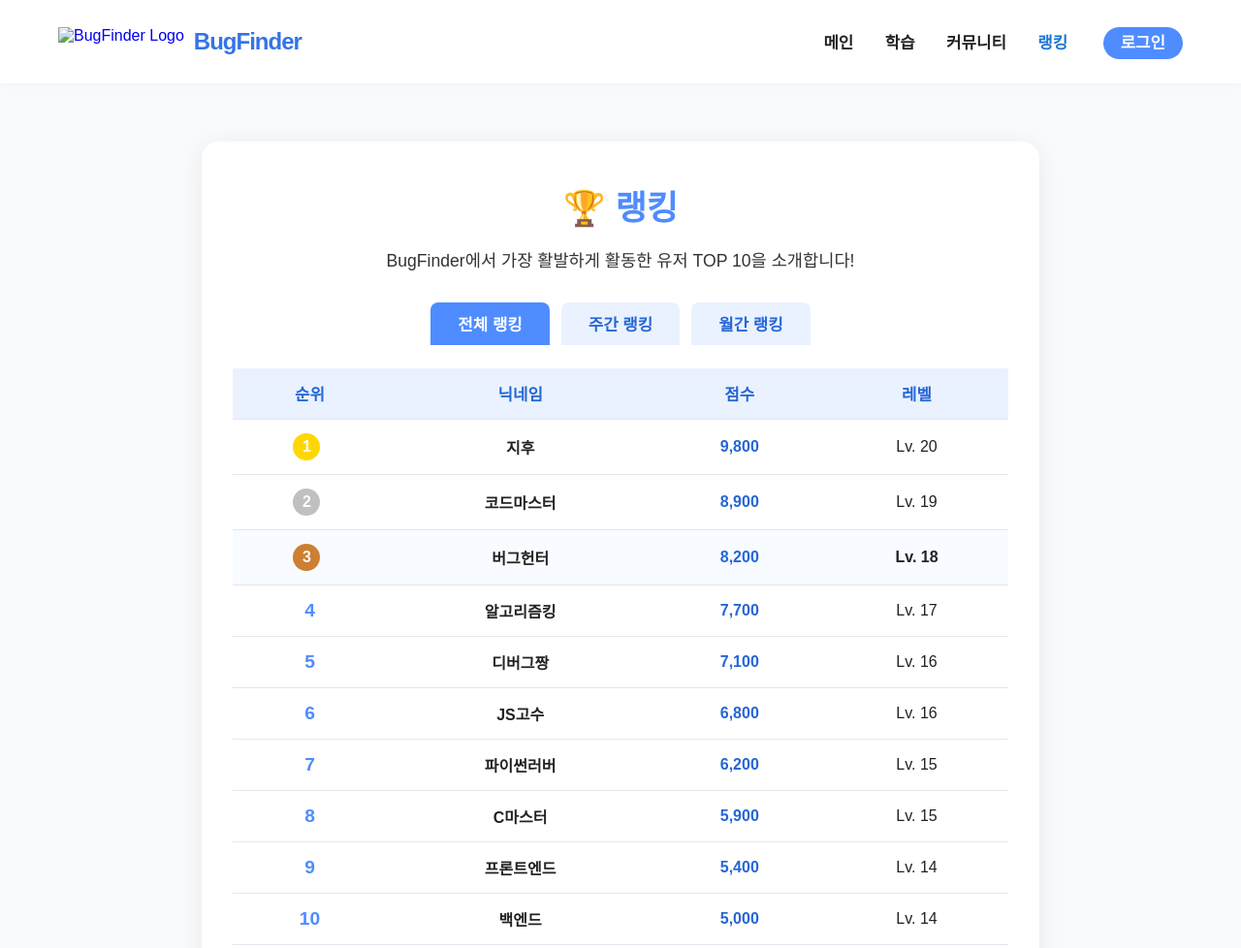
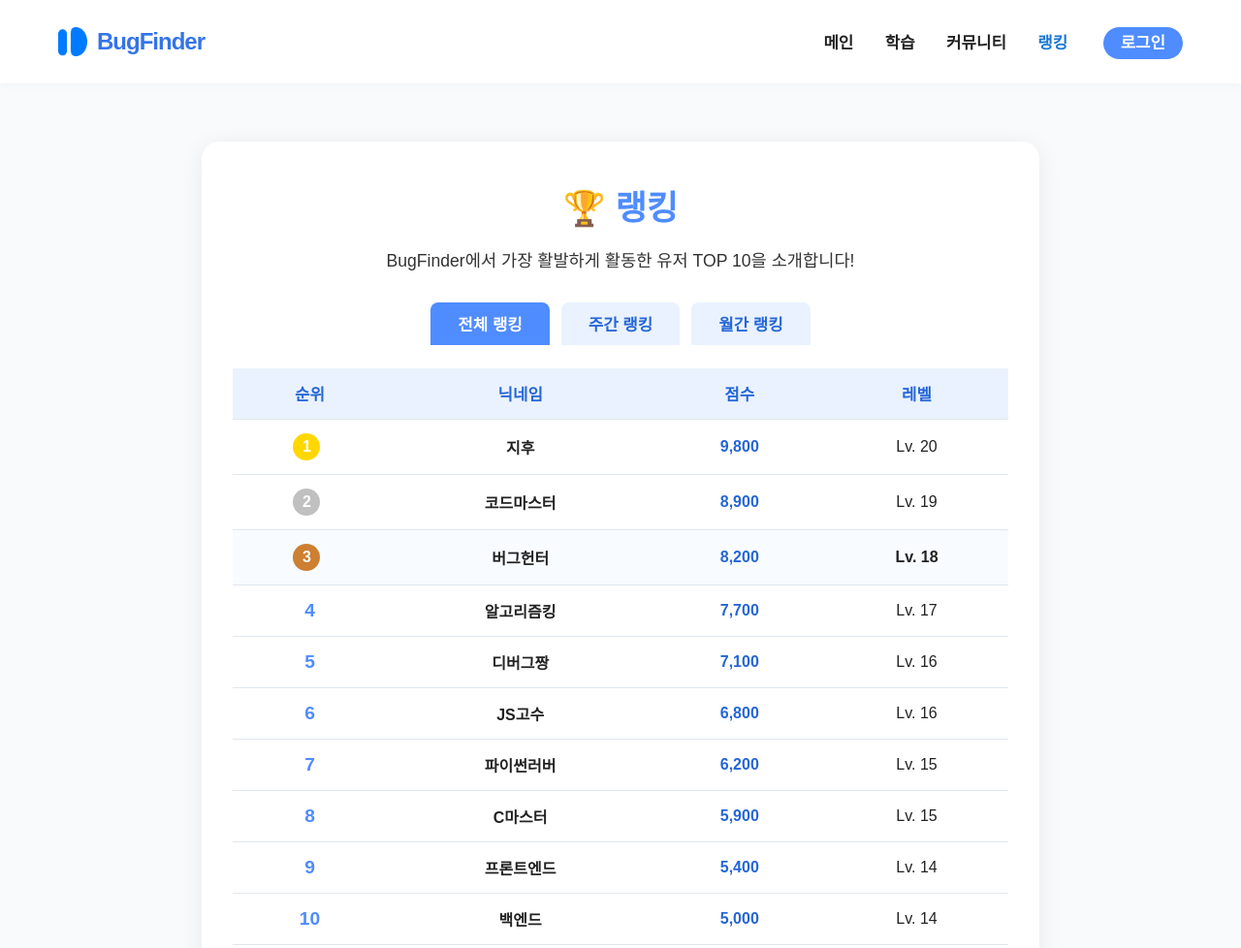
Before and after one commit to dlehdrjsgg/BugFinder, a plain HTML site: page pages/ranking.html in a window 1280 px wide. Shown: the top 978 px of the page at 97% size. Drawn offline with Linux system fonts and the light colour scheme.

Commit message:
Update ranking.html

```diff
--- a/pages/ranking.html
+++ b/pages/ranking.html
@@ -10,7 +10,7 @@
 <body>
     <header>
         <a href="../index.html" style="display: flex; align-items: center; text-decoration: none;">
-            <img src="../assets/image/2.png" alt="BugFinder Logo" style="height: 30px; margin-right: 10px;">
+            <img src="../assets/image/logo.png" alt="BugFinder Logo" style="height: 30px; margin-right: 10px;">
             <strong>BugFinder</strong>
         </a>
         <nav>
```
